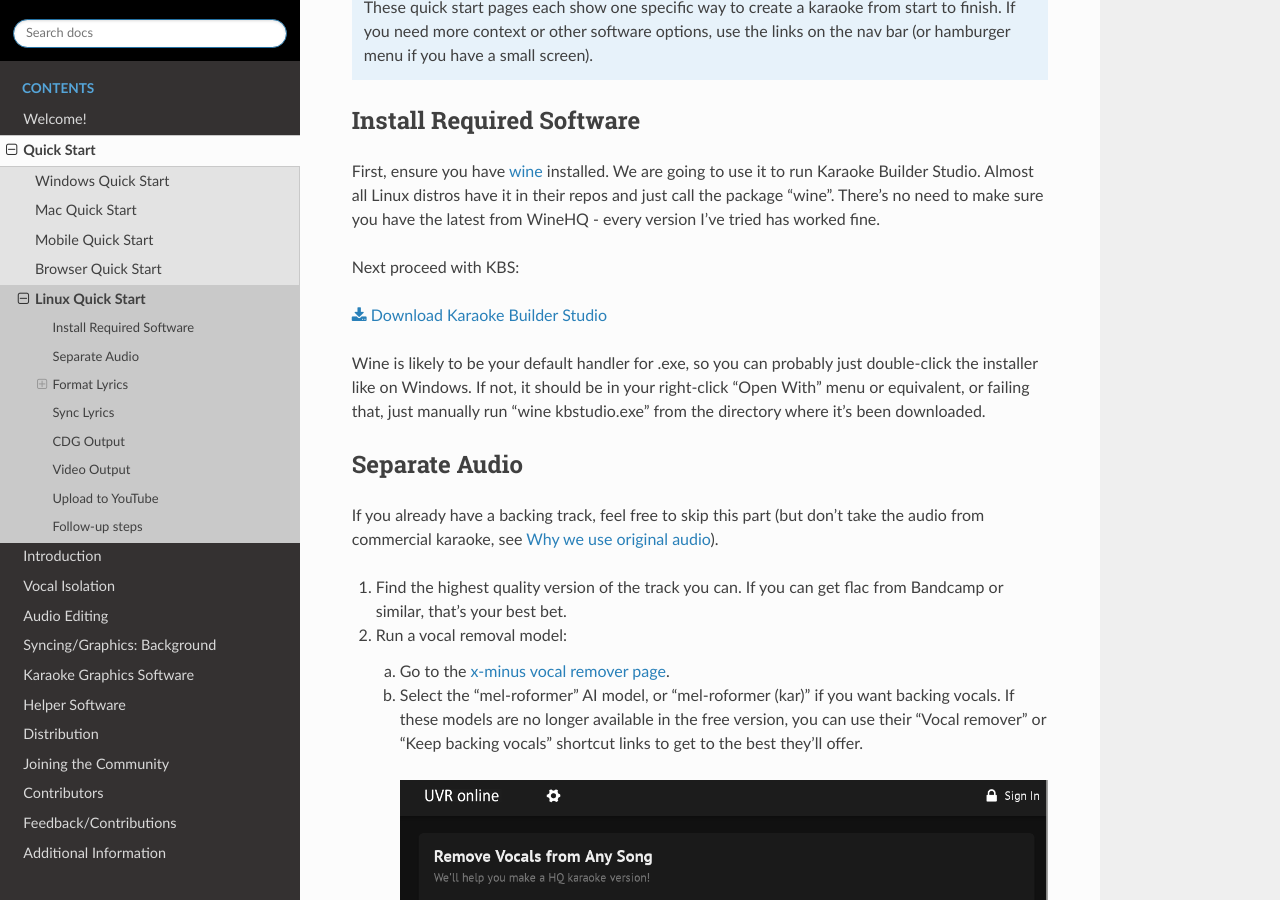
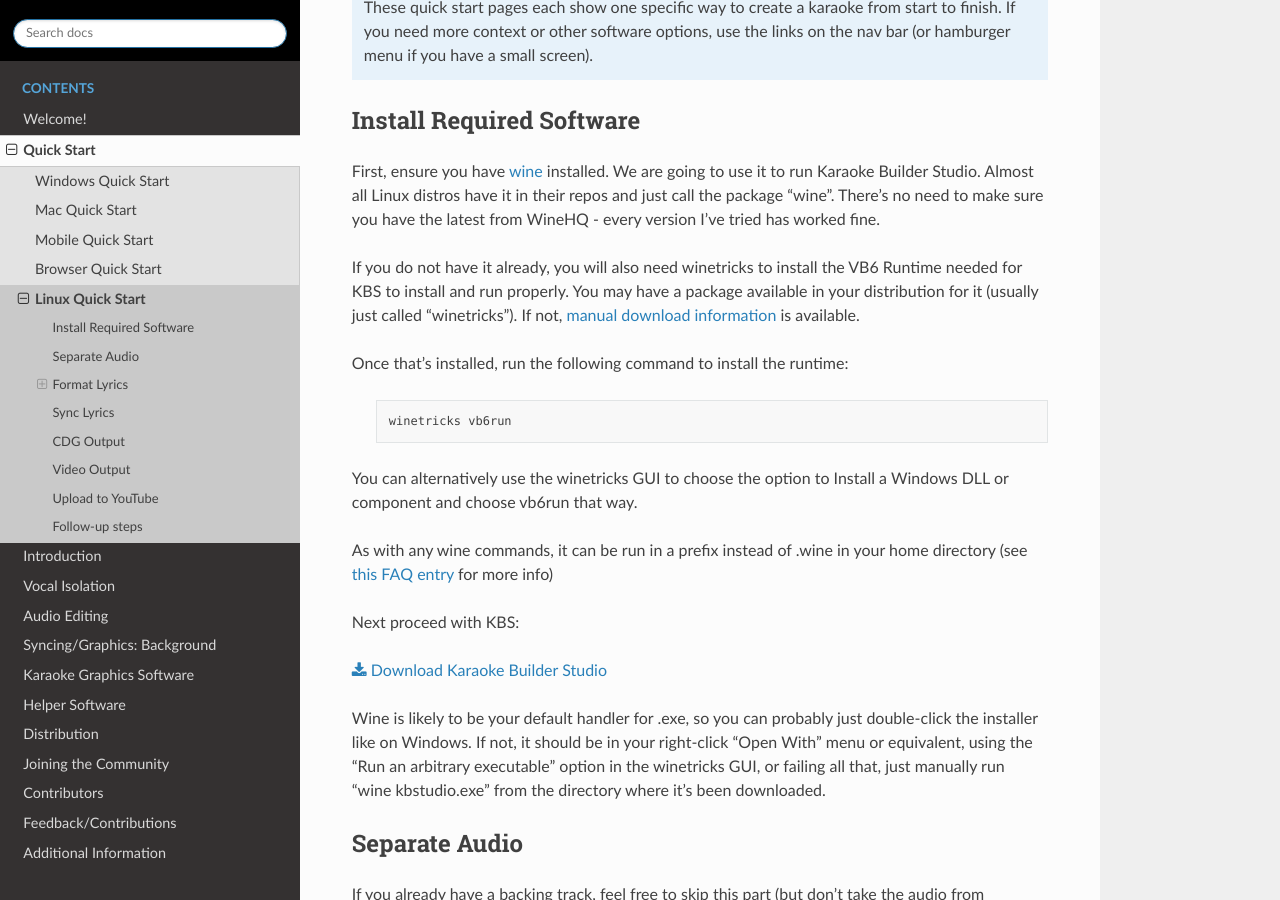
Before and after one commit to diveBarKaraoke/divebar_karaoke_creation_guide, a Sphinx documentation site: the page built from docs/qs-linux.rst, in a window 1280 px wide and 900 px high, scrolled down 205 px. Built offline with Sphinx 7.4.7 and the Read the Docs theme 3.1.0, drawn with Linux system fonts in a browser that asks for light colours.

Commit message:
Improved Linux Quickstart (requirement for vb6run)

```diff
--- a/docs/qs-linux.rst
+++ b/docs/qs-linux.rst
@@ -8,11 +8,23 @@ Install Required Software
 
 First, ensure you have `wine <https://www.winehq.org/>`_ installed. We are going to use it to run Karaoke Builder Studio. Almost all Linux distros have it in their repos and  just call the package "wine". There's no need to make sure you have the latest from WineHQ - every version I've tried has worked fine.
 
+If you do not have it already, you will also need winetricks to install the VB6 Runtime needed for KBS to install and run properly. You may have a package available in your distribution for it (usually just called "winetricks"). If not, `manual download information <https://gitlab.winehq.org/wine/wine/-/wikis/Winetricks>`_ is available.
+
+Once that's installed, run the following command to install the runtime:
+
+    .. code-block:: bash
+
+       winetricks vb6run
+
+You can alternatively use the winetricks GUI to choose the option to Install a Windows DLL or component and choose vb6run that way.
+
+As with any wine commands, it can be run in a prefix instead of .wine in your home directory (see `this FAQ entry <https://gitlab.winehq.org/wine/wine/-/wikis/FAQ#can-i-store-the-virtual-windows-installation-somewhere-other-than-wine>`_ for more info)
+
 Next proceed with KBS:
 
 :download:`Download Karaoke Builder Studio <https://www.karaokebuilder.com/download/kbstudio.exe>`
 
-Wine is likely to be your default handler for .exe, so you can probably just double-click the installer like on Windows. If not, it should be in your right-click "Open With" menu or equivalent, or failing that, just manually run "wine kbstudio.exe" from the directory where it's been downloaded.
+Wine is likely to be your default handler for .exe, so you can probably just double-click the installer like on Windows. If not, it should be in your right-click "Open With" menu or equivalent, using the "Run an arbitrary executable" option in the winetricks GUI, or failing all that, just manually run "wine kbstudio.exe" from the directory where it's been downloaded.
 
 .. include:: qs-x-minus.inc
 
```
